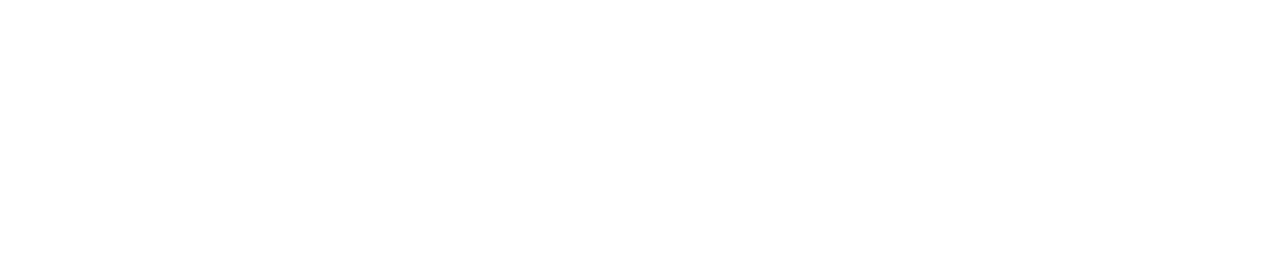
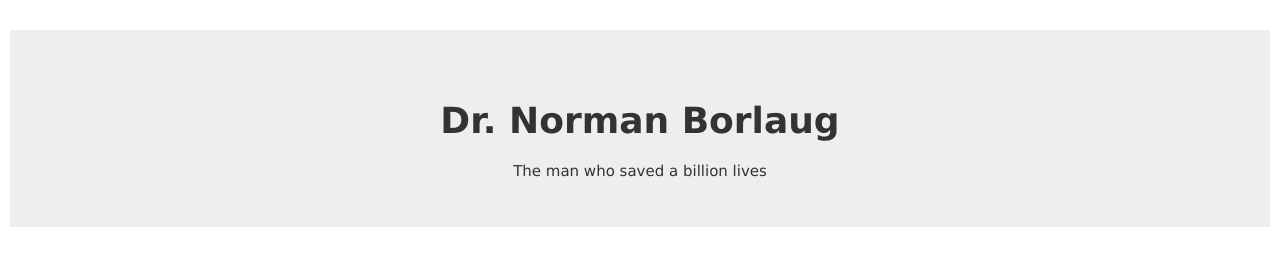
Before and after one commit to ShamilUmaev/Tribute-Page, a plain HTML site: page index.html in a window 1280 px wide. Drawn offline with Linux system fonts and the light colour scheme.

Commit message:
header with a background and text-content

```diff
--- a/index.html
+++ b/index.html
@@ -8,6 +8,11 @@
   <title>Tribute Page</title>
 </head>
 <body>
-
+  <main id="main">
+    <header id="header">
+      <h1 id="title">Dr. Norman Borlaug</h1>
+      <p id="tribute-info">The man who saved a billion lives</p>
+    </header>
+  </main>
 </body>
 </html>
--- a/styles.css
+++ b/styles.css
@@ -3,3 +3,33 @@
   padding: 0;
   box-sizing: border-box;
 }
+
+body {
+  background-color: #fff;
+  font-family: Verdana, Geneva, Tahoma, sans-serif;
+  color: #333;
+}
+
+p {
+  font-size: 15px;
+  line-height: 1.4em;
+}
+
+#main {
+  background-color: #eee;
+  margin: 30px 10px;
+  padding: 30px 20px;
+}
+
+#header {
+  text-align: center;
+}
+
+#header h1 {
+  padding: 40px 0 20px;
+  font-size: 36px;
+}
+
+#header p {
+  margin-bottom: 15px;
+}
```
